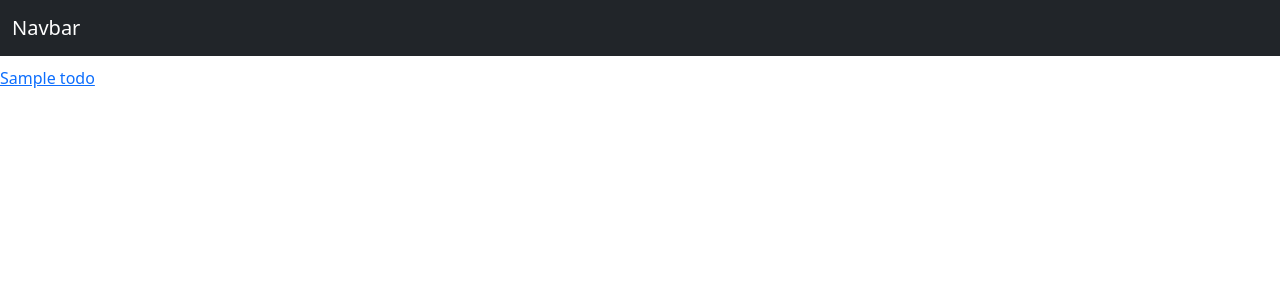
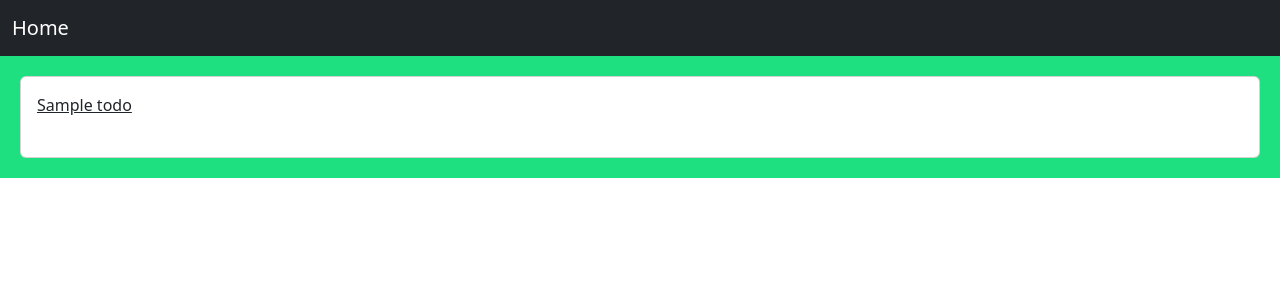
Before and after one commit to zahra-azhari/toDo, a Django app: page / in a window 1280 px wide. Shown: the top 300 px of the page. Run offline with Django 5.2, Linux system fonts and the light colour scheme; tables that the repository leaves empty hold one stand-in row (values such as "Sample post").

Commit message:
fifth edit

```diff
--- a/A/home/urls.py
+++ b/A/home/urls.py
@@ -2,7 +2,8 @@ from django.urls import path
 from . import views
 
 urlpatterns = [
-    path('', views.home),
-    path('hello/', views.say_hello),
-    path('detail/<int:todo_id>/', views.detail)
+    path('', views.home,name='home'),
+    path('details/<int:todo_id>/', views.detail , name='details'),
+    path('delete/<int:todo_id>/', views.delete, name='delete'),
+
 ]
--- a/A/home/views.py
+++ b/A/home/views.py
@@ -1,4 +1,4 @@
-from django.shortcuts import render
+from django.shortcuts import render,redirect
 from .models import Todo
 # from django.http import HttpResponse
 # Create your views here.
@@ -8,11 +8,12 @@ def home (request):
     all=Todo.objects.all()
     return render(request,'home.html',{'all':all})
 
-def say_hello(request):
-    # person ={'name':'zahra'}
-    return render(request,'hello.html',{'name':'adminn'})
 
 
 def detail(request,todo_id):
     todo=Todo.objects.get(id=todo_id)
     return render(request, 'detail.html',{'todo':todo})
+
+def delete(request,todo_id):
+    Todo.objects.get(id=todo_id).delete()
+    return redirect('home')
--- a/A/templates/base.html
+++ b/A/templates/base.html
@@ -6,9 +6,9 @@
     <link href="https://cdn.jsdelivr.net/npm/bootstrap@5.3.7/dist/css/bootstrap.min.css" rel="stylesheet" integrity="sha384-LN+7fdVzj6u52u30Kp6M/trliBMCMKTyK833zpbD+pXdCLuTusPj697FH4R/5mcr" crossorigin="anonymous">
     <style>
         .jumbotron{
-            padding=20px;
+            padding:20px;
             margin-bottom:10px;
-            background-color:#E8ee90
+            background-color:#1ee080
         }
     </style>
 </head>
@@ -16,7 +16,8 @@
 
     {% include 'navbar.html' %}
 
-    <div class="jumbotron"></div>
-    {% block content %} {% endblock %}
+    <div class="jumbotron">
+        {% block content %} {% endblock %}
+    </div>
 </body>
 </html>
--- a/A/templates/detail.html
+++ b/A/templates/detail.html
@@ -2,6 +2,7 @@
 
 
 {% block content %}
+    <a href="{% url 'delete' todo.id %}" class="btn btn-danger">Delete</a>
     <h3>{{ todo.title }}</h3>>
     <small> {{ todo.created }} </small> <hr/>
     <p>{{ todo.body }}</p>
--- a/A/templates/home.html
+++ b/A/templates/home.html
@@ -4,8 +4,10 @@
 
 {% block content %}
 
-    {% for todo in all %}
-        <a href="/detail/{{todo.id}}">{{todo.title}}</a><br/>
+    <div class="card">
+        {% for todo in all %}
+            <a class="card-body" href="{% url 'details' todo.id %}">{{todo.title}}</a><br/>
 
-    {% endfor %}
+        {% endfor %}
+    </div>
 {% endblock %}
--- a/A/templates/navbar.html
+++ b/A/templates/navbar.html
@@ -1,5 +1,5 @@
 <nav class="navbar navbar-expand-lg navbar-dark bg-dark">
     <div class="container-fluid">
-        <a class="navbar-brand" href="#">Navbar</a>
+        <a class="navbar-brand" href="{% url 'home' %}">Home</a>
     </div>
 </nav>
```
Also changed, not shown: A/templates/hello.html (deleted, +0 -11 lines).
